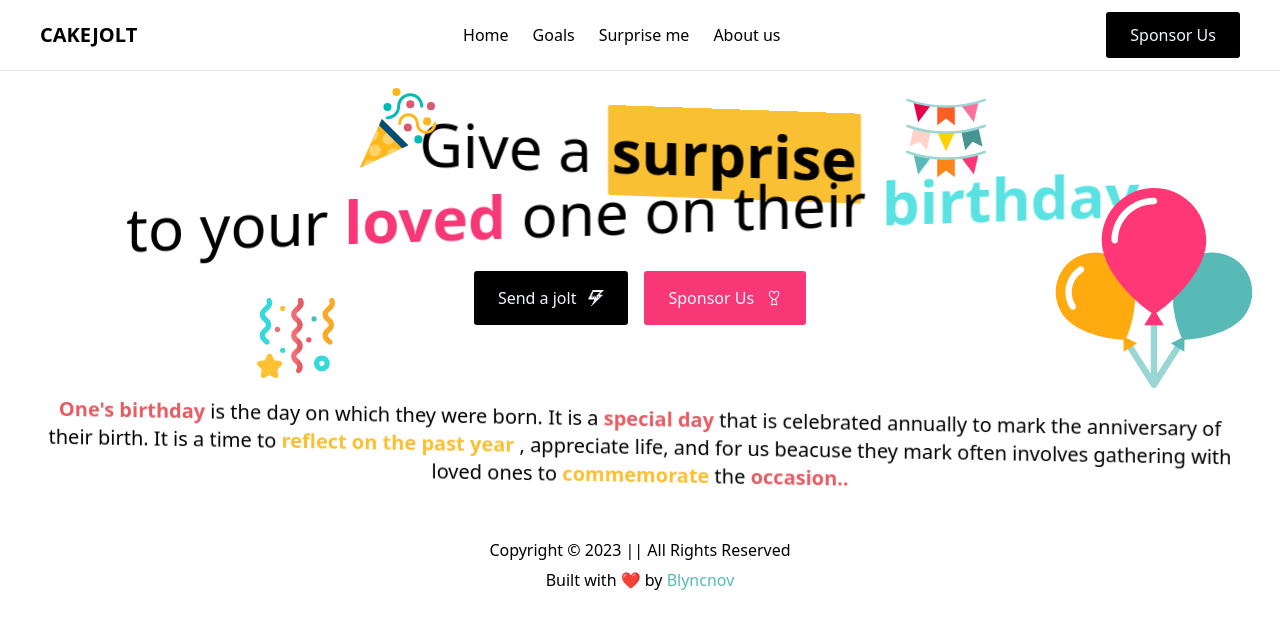
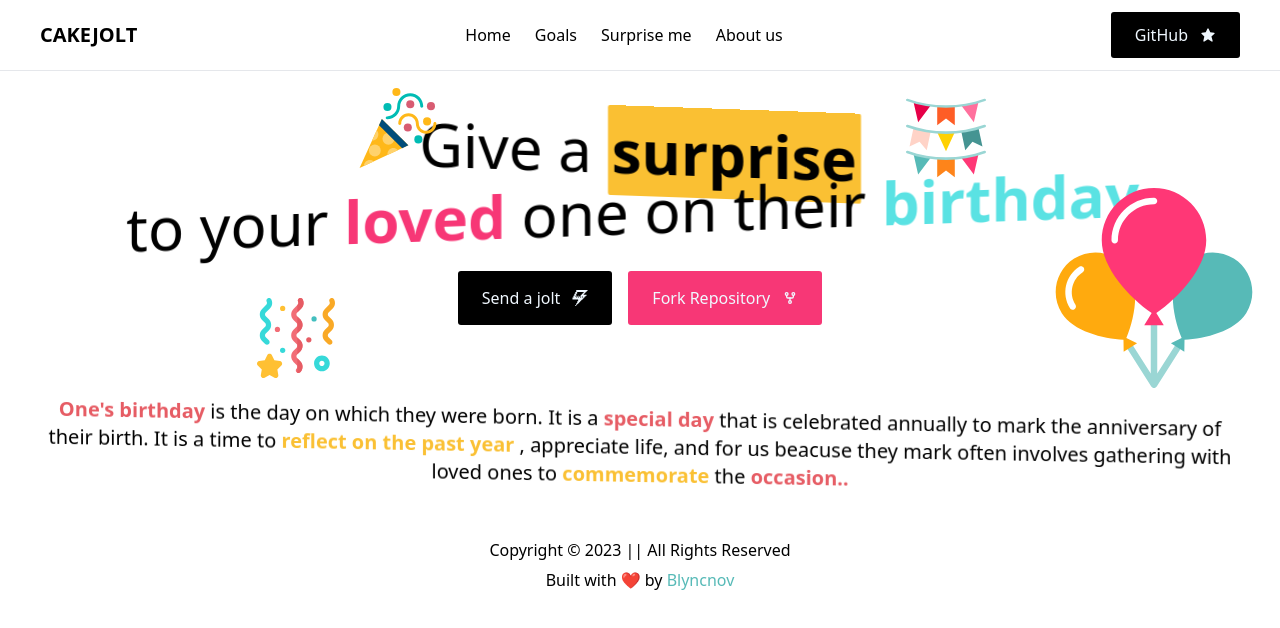
Before and after one commit to blyncnov/cake-jolt, a Next.js app: page / in a window 1280 px wide. Shown: the top 628 px of the page. Built offline with nearby package versions, Linux system fonts and the light colour scheme.

Commit message:
cake-jolt => landing page 80%

```diff
--- a/src/app/globals.css
+++ b/src/app/globals.css
@@ -77,6 +77,15 @@ button {
   left: 20% !important;
 }
 
+.creation_modal {
+  background-color: rgba(0, 0, 0, 0.766) !important;
+}
+
+.creation_modal_container {
+  border: 2px solid #fabf33;
+  box-shadow: rgba(0, 0, 0, 0.1) 0px 4px 12px;
+}
+
 @media (max-width: 768px) {
   .confetti img {
     width: 60px;
@@ -99,6 +108,6 @@ button {
 
   .confetti_4 {
     bottom: 15%;
-    left: 2% !important;
+    left: 5% !important;
   }
 }
--- a/src/app/page.tsx
+++ b/src/app/page.tsx
@@ -5,6 +5,7 @@ import NavBar from "@/components/NavBar";
 import Hero from "@/components/Hero";
 import Quote from "@/components/Quote";
 import Footer from "@/components/Footer";
+import CreationModal from "@/components/Modal";
 
 export default function Home() {
   return (
@@ -13,6 +14,9 @@ export default function Home() {
       <Hero />
       <Quote />
       <Footer />
+
+      {/* Create Jolt Modal */}
+      {/* <CreationModal /> */}
     </>
   );
 }
--- a/src/components/Hero/index.tsx
+++ b/src/components/Hero/index.tsx
@@ -1,9 +1,10 @@
 import React from "react";
+import Link from "next/link";
 import Image from "next/image";
 
 //=> React Icons
 import { SiGamejolt } from "react-icons/si";
-import { GoSponsorTiers } from "react-icons/go";
+import { TbGitFork } from "react-icons/tb";
 
 //=> Confettti
 import Confetti from "@/assets/confetti-1.svg";
@@ -27,15 +28,18 @@ const Hero = () => {
               to your{" "}
               <span className="text-[#F73776] font-semibold">loved</span> one on
               their{" "}
-              <span className="text-[#5AE2E3] font-semibold">birthday.</span>{" "}
+              <span className="text-[#5AE2E3] font-extrabold">birthday.</span>{" "}
             </h1>
             <div className="button-actions flex md:flex-row flex-col my-[30px] gap-4 justify-center items-center">
               <button className="py-4 px-6 ">
                 Send a jolt <SiGamejolt />
               </button>
-              <button className="py-4 px-6 hidden md:flex bg-[#F73776]">
-                Sponsor Us <GoSponsorTiers />
-              </button>
+              <Link href="https://github.com/blyncnov/cake-jolt/fork">
+                <button className="py-4 px-6 hidden md:flex bg-[#F73776]">
+                  Fork Repository
+                  <TbGitFork />
+                </button>
+              </Link>
             </div>
           </div>
           <div className="confetti confetti_1 ">
--- /dev/null
+++ b/src/components/Modal/index.tsx
@@ -0,0 +1,13 @@
+import React from "react";
+
+const CreationModal = () => {
+  return (
+    <div className="creation_modal fixed top-0 left-0 right-0 h-full flex items-center justify-center">
+      <div className="creation_modal_container bg-white md:w-[40%] w-[90%] h-[80%] rounded p-4 ">
+        <h1>Creation Modal</h1>
+      </div>
+    </div>
+  );
+};
+
+export default CreationModal;
--- a/src/components/NavBar/index.tsx
+++ b/src/components/NavBar/index.tsx
@@ -1,5 +1,8 @@
 import React from "react";
 import Link from "next/link";
+
+// React Icons
+import { BiSolidStar } from "react-icons/bi";
 
 const NavBar = () => {
   return (
@@ -28,7 +31,11 @@ const NavBar = () => {
             </ul>
           </div>
           <div className="btn-action">
-            <button className="btn btn-primary">Sponsor Us</button>
+            <Link href="https://github.com/blyncnov/cake-jolt">
+              <button className="btn btn-primary">
+                GitHub <BiSolidStar />
+              </button>
+            </Link>
           </div>
         </div>
       </div>
```
